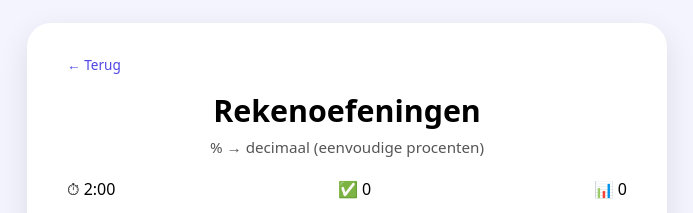
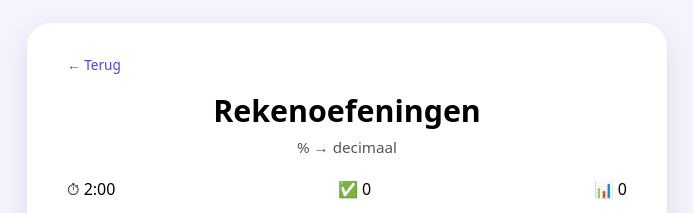
Before and after one commit to thijsgeurtsen/8.2, a plain HTML site: page procent-decimaal.html in a window 1280 px wide. Shown: the part 145-358 px from the top of the page, without its empty margins (293-986 px from the left). Drawn offline with Linux system fonts and the light colour scheme.

Commit message:
Update procent-decimaal.html

```diff
--- a/procent-decimaal.html
+++ b/procent-decimaal.html
@@ -27,7 +27,7 @@
   <div class="container">
     <div class="back"><a href="index.html">← Terug</a></div>
     <h1>Rekenoefeningen</h1>
-    <p class="subtitle">% → decimaal (eenvoudige procenten)</p>
+    <p class="subtitle">% → decimaal</p>
 
     <div class="stats">
       <div>⏱ <span id="time">2:00</span></div>
```
